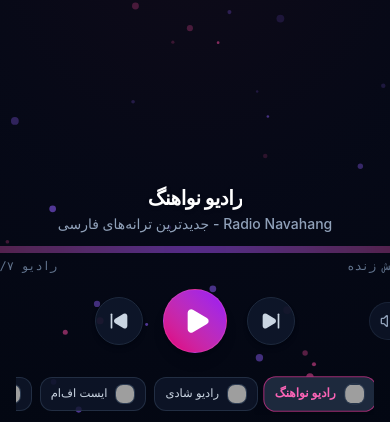
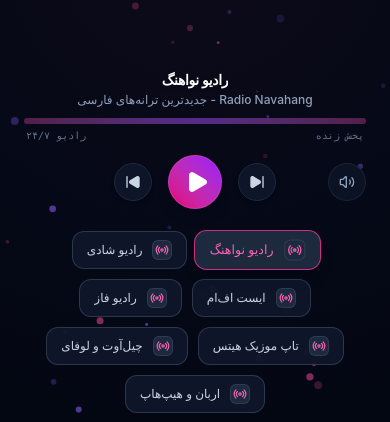
Before and after one commit to khodedad/web-player, a React (Vite) app: page / in a window 390 px wide. Shown: the part 419-841 px from the top of the page. Built offline with nearby package versions, Linux system fonts and the light colour scheme; grey boxes are pictures that could not be loaded.

Commit message:
style: improve responsiveness for various TV screens
Replace hardcoded pixel dimensions with fluid CSS units to ensure layout consistency across different TV resolutions and aspect ratios.

```diff
--- a/src/components/CoverCircle.tsx
+++ b/src/components/CoverCircle.tsx
@@ -25,11 +25,7 @@ export const CoverCircle = forwardRef<HTMLDivElement, CoverCircleProps>(({
       ref={ref}
       onClick={onClick}
       title="ضربه بزنید تا نوع ویژوالایزر تغییر کند"
-      style={{
-        width: '180px',
-        height: '180px',
-      }}
-      className={`relative rounded-full cursor-pointer transition-transform duration-300 transform select-none flex items-center justify-center shrink-0 active:scale-95 ${
+      className={`relative rounded-full cursor-pointer transition-transform duration-300 transform select-none flex items-center justify-center shrink-0 active:scale-95 w-[clamp(140px,26vh,260px)] h-[clamp(140px,26vh,260px)] sm:w-[clamp(160px,30vmin,300px)] sm:h-[clamp(160px,30vmin,300px)] ${
         isFocused ? 'ring-4 ring-pink-500 scale-105' : ''
       }`}
     >
@@ -71,23 +67,20 @@ export const CoverCircle = forwardRef<HTMLDivElement, CoverCircleProps>(({
             }}
           >
             <div className="z-10 p-2.5 rounded-full bg-black/25 backdrop-blur-sm mb-1 shadow-inner border border-white/10">
-              <Music className="w-6 h-6 text-white" />
+              <Music className="w-5 h-5 sm:w-6 sm:h-6 text-white" />
             </div>
-            <div className="z-10 text-white font-bold text-xs max-w-[85%] truncate drop-shadow-sm">
+            <div className="z-10 text-white font-bold text-xs sm:text-sm max-w-[85%] truncate drop-shadow-sm">
               {currentTrack.title}
             </div>
-            <div className="z-10 text-white/80 text-[10px] truncate max-w-[85%]">
+            <div className="z-10 text-white/80 text-[10px] sm:text-xs truncate max-w-[85%]">
               {currentTrack.artist}
             </div>
           </div>
         )}
 
         {/* Center Vinyl Spindle Hole */}
-        <div
-          style={{ width: '32px', height: '32px' }}
-          className="absolute rounded-full bg-slate-950 border border-slate-700/80 shadow-inner flex items-center justify-center z-20"
-        >
-          <Disc className="w-3.5 h-3.5 text-slate-400" />
+        <div className="absolute w-7 h-7 sm:w-9 sm:h-9 rounded-full bg-slate-950 border border-slate-700/80 shadow-inner flex items-center justify-center z-20">
+          <Disc className="w-3.5 h-3.5 sm:w-4 sm:h-4 text-slate-400" />
         </div>
       </div>
     </div>
--- a/src/components/StationList.tsx
+++ b/src/components/StationList.tsx
@@ -1,6 +1,6 @@
 import React from 'react';
 import { Track } from '../types/player';
-import { Radio, Music } from 'lucide-react';
+import { Radio } from 'lucide-react';
 
 interface StationListProps {
   tracks: Track[];
@@ -18,14 +18,8 @@ export const StationList: React.FC<StationListProps> = ({
   onSelectTrack,
 }) => {
   return (
-    <div
-      style={{ padding: 'clamp(6px, 1.4vmin, 14px) clamp(8px, 2vmin, 20px)' }}
-      className="w-full z-20 select-none flex justify-center"
-    >
-      <div
-        style={{ gap: 'clamp(8px, 1.6vmin, 16px)' }}
-        className="flex items-center overflow-x-auto no-scrollbar py-1 max-w-2xl w-full justify-start sm:justify-center"
-      >
+    <div className="w-full z-20 select-none flex justify-center px-2 sm:px-6 py-2">
+      <div className="flex items-center flex-wrap justify-center gap-2.5 max-w-4xl w-full">
         {tracks.map((track, idx) => {
           const isActive = track.id === currentTrackId;
           const focusKey = `station-${idx}`;
@@ -35,33 +29,20 @@ export const StationList: React.FC<StationListProps> = ({
               key={track.id}
               onClick={() => onSelectTrack(track)}
               tabIndex={0}
-              style={{
-                fontSize: 'clamp(0.72rem, 1.5vmin, 1rem)',
-                padding: 'clamp(6px, 1.1vmin, 10px) clamp(10px, 2.2vmin, 18px)',
-              }}
-              className={`tv-focusable shrink-0 flex items-center gap-2 rounded-xl transition-all ${
+              className={`tv-focusable shrink-0 flex items-center gap-2.5 px-3.5 py-2 rounded-xl transition-all text-xs sm:text-sm font-medium ${
                 isActive
-                  ? 'bg-slate-800 text-pink-400 border border-pink-500/60 font-bold shadow-lg scale-105'
-                  : 'bg-slate-900/80 text-slate-300 hover:text-white hover:bg-slate-800/80 border border-slate-700/60'
+                  ? 'bg-slate-800 text-pink-400 border border-pink-500/80 font-bold shadow-lg scale-105'
+                  : 'bg-slate-900/95 text-slate-300 hover:text-white hover:bg-slate-800 border border-slate-700/80'
               } ${focusedElement === focusKey ? 'tv-focused' : ''}`}
             >
-              {/* Force explicit icon thumbnail for robust TV rendering */}
-              <div
-                style={{ width: 'clamp(20px, 3vmin, 28px)', height: 'clamp(20px, 3vmin, 28px)' }}
-                className="rounded-lg bg-slate-800 flex items-center justify-center shrink-0 border border-slate-700/80 overflow-hidden relative"
-              >
-                {track.coverUrl ? (
-                  <img src={track.coverUrl} alt={track.title} className="w-full h-full object-cover" />
-                ) : (
-                  <Radio className="w-3.5 h-3.5 text-pink-400" />
-                )}
-                {isActive && isPlaying && (
-                  <div className="absolute inset-0 bg-pink-600/60 flex items-center justify-center">
-                    <span className="w-1.5 h-1.5 rounded-full bg-white animate-ping" />
-                  </div>
-                )}
+              {/* Fallback-proof SVG / Lucide Icon container */}
+              <div className="w-5 h-5 rounded-md bg-slate-800 flex items-center justify-center shrink-0 border border-slate-700/80 text-pink-400">
+                <Radio className="w-3.5 h-3.5" />
               </div>
-              <span className="truncate max-w-[130px]">{track.title}</span>
+              <span className="truncate max-w-[140px]">{track.title}</span>
+              {isActive && isPlaying && (
+                <span className="w-2 h-2 rounded-full bg-pink-500 animate-ping shrink-0 ml-0.5" />
+              )}
             </button>
           );
         })}
--- a/src/components/TvControls.tsx
+++ b/src/components/TvControls.tsx
@@ -49,25 +49,13 @@ export const TvControls: React.FC<TvControlsProps> = ({
   };
 
   return (
-    <div
-      style={{
-        width: '440px',
-        gap: '12px',
-      }}
-      className="flex flex-col items-center z-20 select-none px-2"
-    >
+    <div className="w-full max-w-md sm:max-w-lg px-4 flex flex-col items-center gap-2.5 sm:gap-3.5 z-20 select-none">
       {/* 1. Track Info */}
       <div className="text-center w-full flex flex-col items-center">
-        <h1
-          style={{ fontSize: '1.25rem' }}
-          className="font-bold text-white tracking-tight drop-shadow-sm truncate max-w-full leading-tight"
-        >
+        <h1 className="text-sm sm:text-lg md:text-xl font-bold text-white tracking-tight drop-shadow-sm truncate max-w-full">
           {currentTrack.title}
         </h1>
-        <p
-          style={{ fontSize: '0.875rem' }}
-          className="text-slate-400 font-medium truncate max-w-[85%] mt-0.5 leading-normal"
-        >
+        <p className="text-xs sm:text-sm text-slate-400 font-medium truncate max-w-[85%] mt-0.5">
           {currentTrack.artist}
         </p>
       </div>
@@ -78,8 +66,7 @@ export const TvControls: React.FC<TvControlsProps> = ({
           <div
             onClick={handleSeekBarClick}
             tabIndex={0}
-            style={{ height: '8px' }}
-            className={`tv-focusable w-full bg-slate-800/80 rounded-full overflow-hidden cursor-pointer relative border border-slate-700/50 ${
+            className={`tv-focusable w-full h-2 sm:h-2.5 bg-slate-800/80 rounded-full overflow-hidden cursor-pointer relative border border-slate-700/50 ${
               focusedElement === 'seekbar' ? 'tv-focused' : ''
             }`}
           >
@@ -89,19 +76,13 @@ export const TvControls: React.FC<TvControlsProps> = ({
             />
           </div>
         ) : (
-          <div
-            style={{ height: '7px' }}
-            className="w-full bg-slate-800/50 rounded-full overflow-hidden relative"
-          >
+          <div className="w-full h-1.5 sm:h-2 bg-slate-800/50 rounded-full overflow-hidden relative">
             <div className="h-full w-full bg-gradient-to-r from-pink-500/40 via-purple-500/60 to-pink-500/40 animate-pulse" />
           </div>
         )}
 
         {/* Timers */}
-        <div
-          style={{ fontSize: '0.75rem' }}
-          className="flex justify-between items-center font-mono font-medium text-slate-500 px-0.5"
-        >
+        <div className="flex justify-between items-center text-[10px] sm:text-xs font-mono font-medium text-slate-500 px-0.5">
           <span>{isLive ? 'پخش زنده' : formatTime(currentTime)}</span>
           <span>{isLive ? 'رادیو ۲۴/۷' : formatTime(duration)}</span>
         </div>
@@ -109,21 +90,17 @@ export const TvControls: React.FC<TvControlsProps> = ({
 
       {/* 3. Media Controls Cluster */}
       <div className="relative w-full flex items-center justify-center my-0.5">
-        <div
-          style={{ gap: '20px' }}
-          className="flex items-center justify-center"
-        >
+        <div className="flex items-center justify-center gap-4 sm:gap-6">
           {/* Next Button */}
           <button
             onClick={onNext}
             tabIndex={0}
             title="بعدی (Arrow Right)"
-            style={{ width: '48px', height: '48px' }}
-            className={`tv-focusable rounded-full bg-slate-900/90 border border-slate-800 text-slate-300 hover:text-white hover:bg-slate-800 active:scale-95 transition-all shadow-md flex items-center justify-center ${
+            className={`tv-focusable p-2.5 sm:p-3.5 rounded-full bg-slate-900/90 border border-slate-800 text-slate-300 hover:text-white hover:bg-slate-800 active:scale-95 transition-all shadow-md ${
               focusedElement === 'btn-next' ? 'tv-focused' : ''
             }`}
           >
-            <SkipForward className="w-5 h-5 fill-current" />
+            <SkipForward className="w-4 h-4 sm:w-5 sm:h-5 fill-current" />
           </button>
 
           {/* Center Play / Pause Button */}
@@ -131,15 +108,14 @@ export const TvControls: React.FC<TvControlsProps> = ({
             onClick={onPlayPause}
             tabIndex={0}
             title="پخش/توقف (Enter / Space)"
-            style={{ width: '64px', height: '64px' }}
-            className={`tv-focusable rounded-full bg-gradient-to-tr from-pink-600 to-purple-600 text-white shadow-lg hover:scale-105 active:scale-95 transition-all border border-pink-400/30 flex items-center justify-center ${
+            className={`tv-focusable p-3.5 sm:p-5 rounded-full bg-gradient-to-tr from-pink-600 to-purple-600 text-white shadow-lg hover:scale-105 active:scale-95 transition-all border border-pink-400/30 ${
               focusedElement === 'btn-play' ? 'tv-focused' : ''
             }`}
           >
             {isPlaying ? (
-              <Pause className="w-7 h-7 fill-current" />
+              <Pause className="w-6 h-6 sm:w-8 sm:h-8 fill-current" />
             ) : (
-              <Play className="w-7 h-7 fill-current translate-x-0.5" />
+              <Play className="w-6 h-6 sm:w-8 sm:h-8 fill-current translate-x-0.5" />
             )}
           </button>
 
@@ -148,12 +124,11 @@ export const TvControls: React.FC<TvControlsProps> = ({
             onClick={onPrev}
             tabIndex={0}
             title="قبلی (Arrow Left)"
-            style={{ width: '48px', height: '48px' }}
-            className={`tv-focusable rounded-full bg-slate-900/90 border border-slate-800 text-slate-300 hover:text-white hover:bg-slate-800 active:scale-95 transition-all shadow-md flex items-center justify-center ${
+            className={`tv-focusable p-2.5 sm:p-3.5 rounded-full bg-slate-900/90 border border-slate-800 text-slate-300 hover:text-white hover:bg-slate-800 active:scale-95 transition-all shadow-md ${
               focusedElement === 'btn-prev' ? 'tv-focused' : ''
             }`}
           >
-            <SkipBack className="w-5 h-5 fill-current" />
+            <SkipBack className="w-4 h-4 sm:w-5 sm:h-5 fill-current" />
           </button>
         </div>
 
@@ -162,8 +137,7 @@ export const TvControls: React.FC<TvControlsProps> = ({
           onClick={onToggleMute}
           tabIndex={0}
           title="صدا / سکوت"
-          style={{ width: '38px', height: '38px' }}
-          className={`tv-focusable absolute right-0 rounded-full bg-slate-900/70 border border-slate-800/80 text-slate-400 hover:text-white hover:bg-slate-800 transition-all flex items-center justify-center ${
+          className={`tv-focusable absolute right-0 sm:right-2 p-2.5 sm:p-3 rounded-full bg-slate-900/70 border border-slate-800/80 text-slate-400 hover:text-white hover:bg-slate-800 transition-all ${
             focusedElement === 'btn-volume' ? 'tv-focused' : ''
           }`}
         >
```
